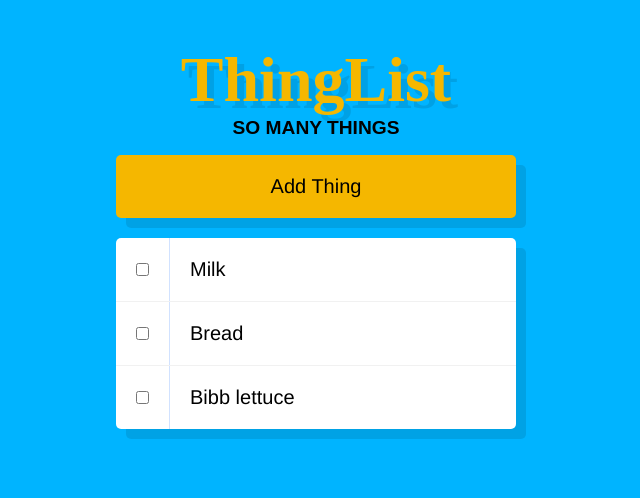
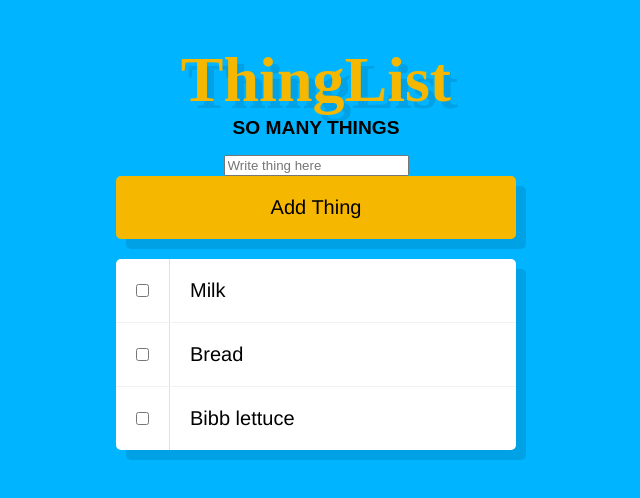
Before and after one commit to nfordyc/thing-list, a React (Create React App) app: page / in a window 1280 px wide. Shown: the top 498 px of the page, without its empty margins (324-964 px from the left). Built offline with nearby package versions, Linux system fonts and the light colour scheme; a web font is replaced by a local one.

Commit message:
Add Add Thing button functionality

```diff
--- a/src/AddButton.js
+++ b/src/AddButton.js
@@ -2,7 +2,7 @@ import React from 'react'
 import './AddButton.css'
 
 const AddButton = (props) => {
-    return <button className="add-thing">Add Thing</button>
+    return <button className="add-thing" onClick={props.click}>Add Thing</button>
 }
 
 export default AddButton
--- a/src/App.css
+++ b/src/App.css
@@ -4,3 +4,7 @@ body {
   padding: 0;
   font-family: sans-serif;
 }
+
+.fieldDiv {
+  text-align: center;
+}
--- a/src/App.js
+++ b/src/App.js
@@ -6,19 +6,42 @@ import ThingList from './ThingList'
 import AddButton from './AddButton'
 
 class App extends Component {
+  constructor(){
+    super()
+    this.addThing = this.addThing.bind(this)
+  }
+
   state = {
     things: {
       'thing-1': { id: 'thing-1', name: 'Milk'},
       'thing-2': { id: 'thing-2', name: 'Bread'},
       'thing-3': { id: 'thing-3', name: 'Bibb lettuce'}
+    },
+    thingCount: 4
+  }
+
+  addThing(e){
+    let thingsObj = {...this.state.things}
+    let name = document.querySelector('.thingField').value
+    thingsObj[`thing-${this.state.thingCount}`] = {
+      id: `thing-${this.state.thingCount}`, name: name
     }
+
+    this.setState({
+      things: thingsObj,
+      thingCount: ++this.state.thingCount
+    },
+      () => console.log(this.state))
   }
 
   render() {
     return (
       <div className="App">
         <Header />
-        <AddButton />
+        <div className="fieldDiv">
+          <input className="thingField" type="text" placeholder="Write thing here"/>
+        </div>
+        <AddButton click={this.addThing}/>
         <ThingList things={this.state.things}/>
       </div>
     );
```
